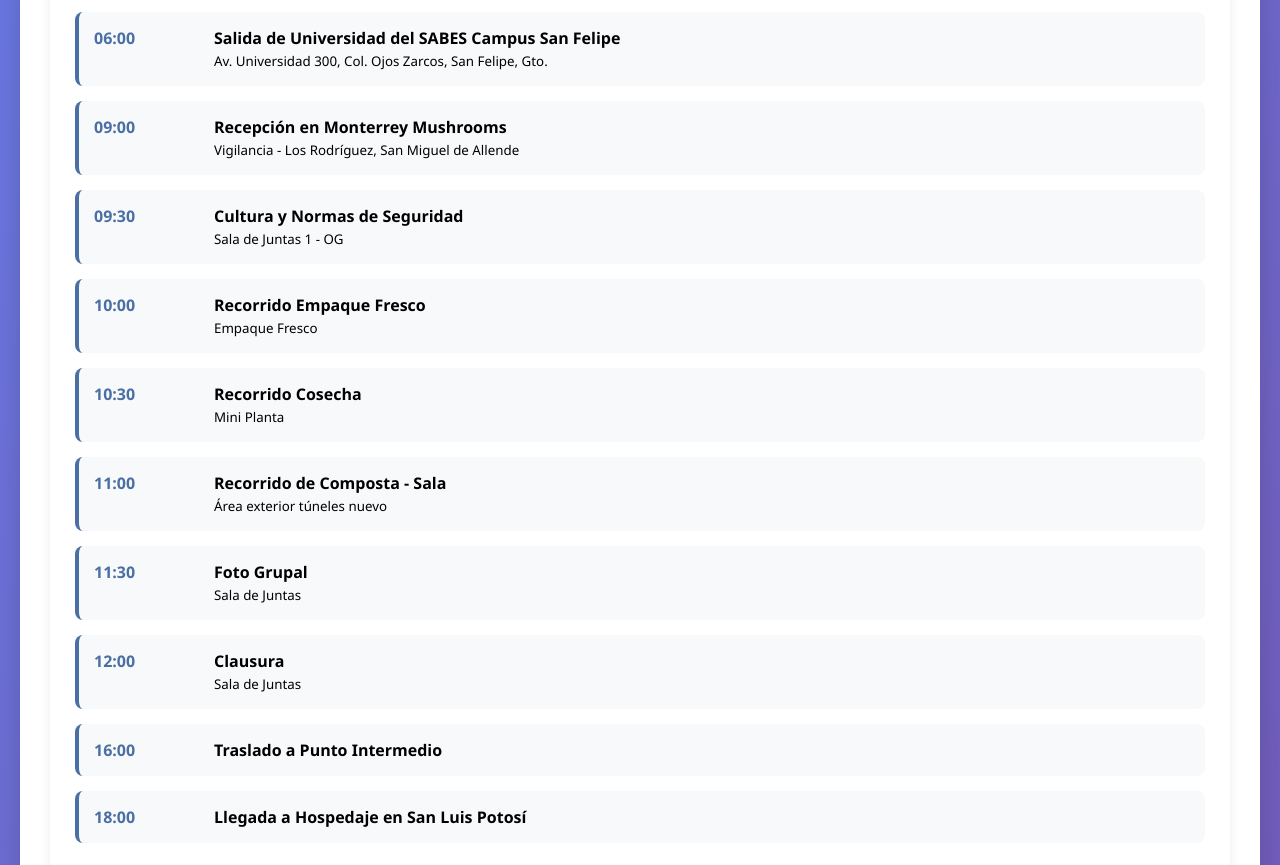
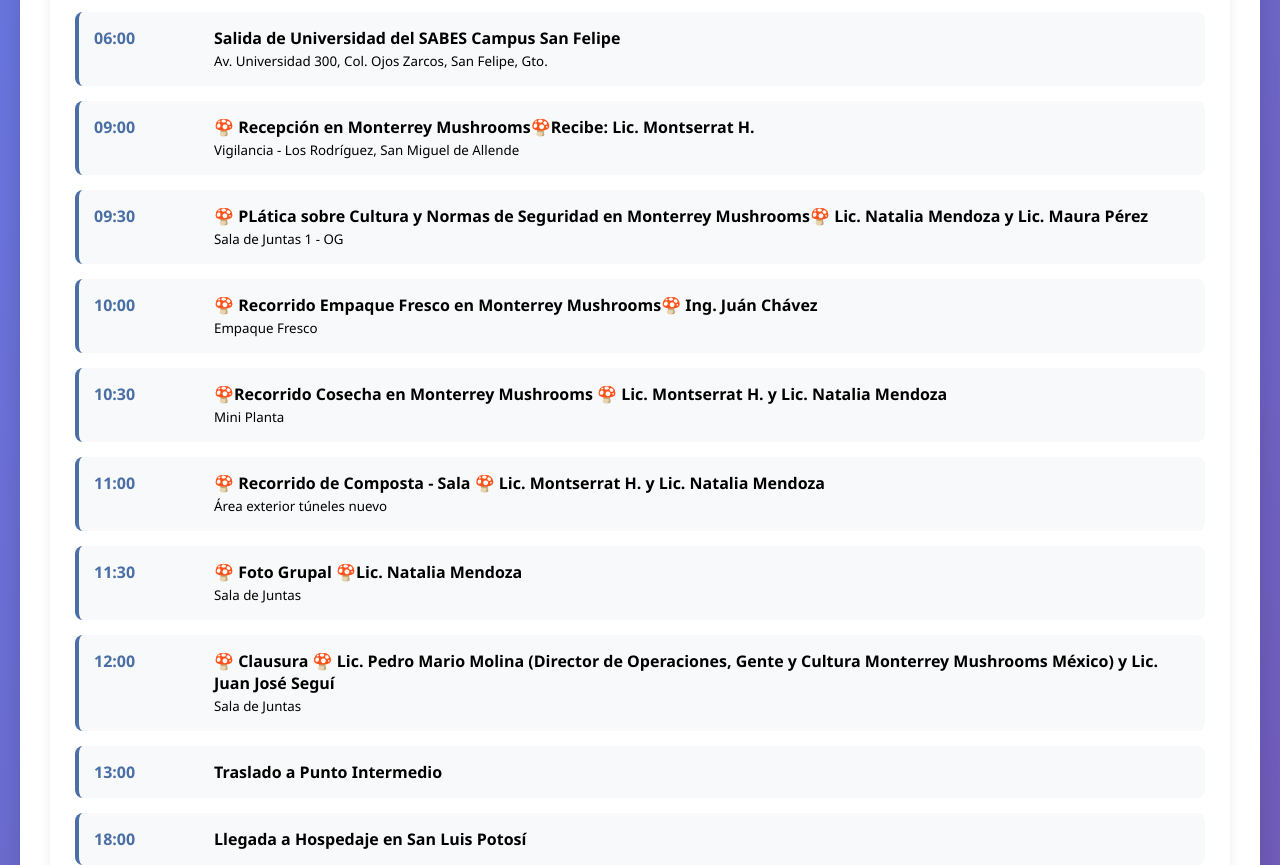
Before and after one commit to fnjimenez/sistema-asientos-bus, a plain HTML site: page index.html in a window 1280 px wide. Shown: the part 669-1534 px from the top of the page. Drawn offline with Linux system fonts and the light colour scheme; no server answers; a script that the page names is missing.

Commit message:
Update index.html

```diff
--- a/index.html
+++ b/index.html
@@ -723,54 +723,54 @@
                     <div class="itinerario-item">
     <div class="itinerario-hora">09:00</div>
     <div class="itinerario-descripcion">
-        <strong>Recepción en Monterrey Mushrooms</strong><br>
+        <strong>🍄 Recepción en Monterrey Mushrooms🍄Recibe: Lic. Montserrat H. </strong><br>
         <small>Vigilancia - Los Rodríguez, San Miguel de Allende</small>
     </div>
 </div>
 <div class="itinerario-item">
     <div class="itinerario-hora">09:30</div>
     <div class="itinerario-descripcion">
-        <strong>Cultura y Normas de Seguridad</strong><br>
+        <strong>🍄 PLática sobre Cultura y Normas de Seguridad en Monterrey Mushrooms🍄 Lic. Natalia Mendoza y Lic. Maura Pérez </strong><br>
         <small>Sala de Juntas 1 - OG</small>
     </div>
 </div>
 <div class="itinerario-item">
     <div class="itinerario-hora">10:00</div>
     <div class="itinerario-descripcion">
-        <strong>Recorrido Empaque Fresco</strong><br>
+        <strong>🍄  Recorrido Empaque Fresco en Monterrey Mushrooms🍄 Ing. Juán Chávez </strong><br>
         <small>Empaque Fresco</small>
     </div>
 </div>
 <div class="itinerario-item">
     <div class="itinerario-hora">10:30</div>
     <div class="itinerario-descripcion">
-        <strong>Recorrido Cosecha</strong><br>
+        <strong>🍄Recorrido Cosecha en Monterrey Mushrooms 🍄 Lic. Montserrat H. y Lic. Natalia Mendoza </strong><br>
         <small>Mini Planta</small>
     </div>
 </div>
 <div class="itinerario-item">
     <div class="itinerario-hora">11:00</div>
     <div class="itinerario-descripcion">
-        <strong>Recorrido de Composta - Sala</strong><br>
+        <strong>🍄 Recorrido de Composta - Sala 🍄 Lic. Montserrat H. y Lic. Natalia Mendoza</strong><br>
         <small>Área exterior túneles nuevo</small>
     </div>
 </div>
 <div class="itinerario-item">
     <div class="itinerario-hora">11:30</div>
     <div class="itinerario-descripcion">
-        <strong>Foto Grupal</strong><br>
+        <strong>🍄 Foto Grupal 🍄Lic. Natalia Mendoza</strong><br>
         <small>Sala de Juntas</small>
     </div>
 </div>
 <div class="itinerario-item">
     <div class="itinerario-hora">12:00</div>
     <div class="itinerario-descripcion">
-        <strong>Clausura</strong><br>
+        <strong>🍄 Clausura 🍄 Lic. Pedro Mario Molina (Director de Operaciones, Gente y Cultura Monterrey Mushrooms México) y Lic. Juan José Seguí</strong><br>
         <small>Sala de Juntas</small>
     </div>
 </div>
                     <div class="itinerario-item">
-                        <div class="itinerario-hora">16:00</div>
+                        <div class="itinerario-hora">13:00</div>
                         <div class="itinerario-descripcion">
                             <strong>Traslado a Punto Intermedio</strong>
                         </div>
```
